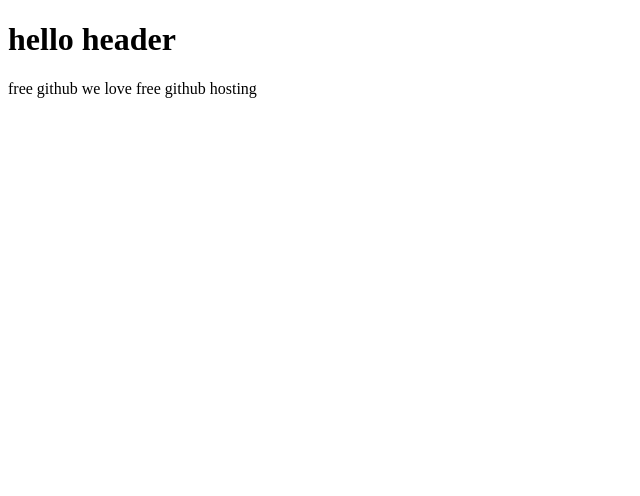
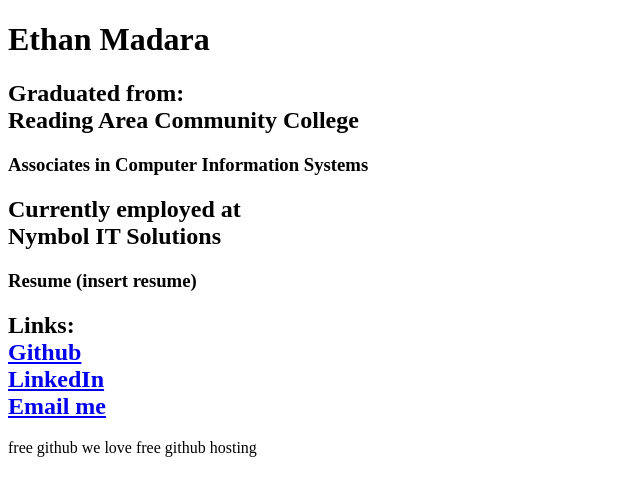
Before and after one commit to Cubeless1/Website, a plain HTML site: page index.html in a window 1280 px wide. Shown: the whole page, without its empty margins (0-640 px from the left). Drawn offline with Linux system fonts and the light colour scheme.

Commit message:
updated index, added empty styles sheet

```diff
--- a/index.html
+++ b/index.html
@@ -3,9 +3,22 @@
 <head>
     <meta charset="UTF-8">
     <title>Ethan Madara</title>
+	<link rel="stylesheet" href="styles.css"
 </head>
 <body>
-    <h1>hello header</h1>
-    <p>free github we love free github hosting</p>
+	<div class="card">
+		<h1>Ethan Madara</h1>
+		<h2>Graduated from: <br/>Reading Area Community College </h2>
+		<h3>Associates in Computer Information Systems</h3>
+
+		<h2>Currently employed at <br/>Nymbol IT Solutions</h2>
+		<h3>Resume (insert resume)</h3>
+		<h2>Links:</br>
+			<a href="https://github.com/Cubeless1">Github</a><br/>
+			<a href="https://linkedin.com/in/ethanmadara">LinkedIn</a><br/>
+			<a href="mailto:hello@ethanmadara.com">Email me</a><br/>
+		</h2>
+		<p>free github we love free github hosting</p>
+	</div>
 </body>
 </html>
```
Also changed, not shown: styles.css (added).
